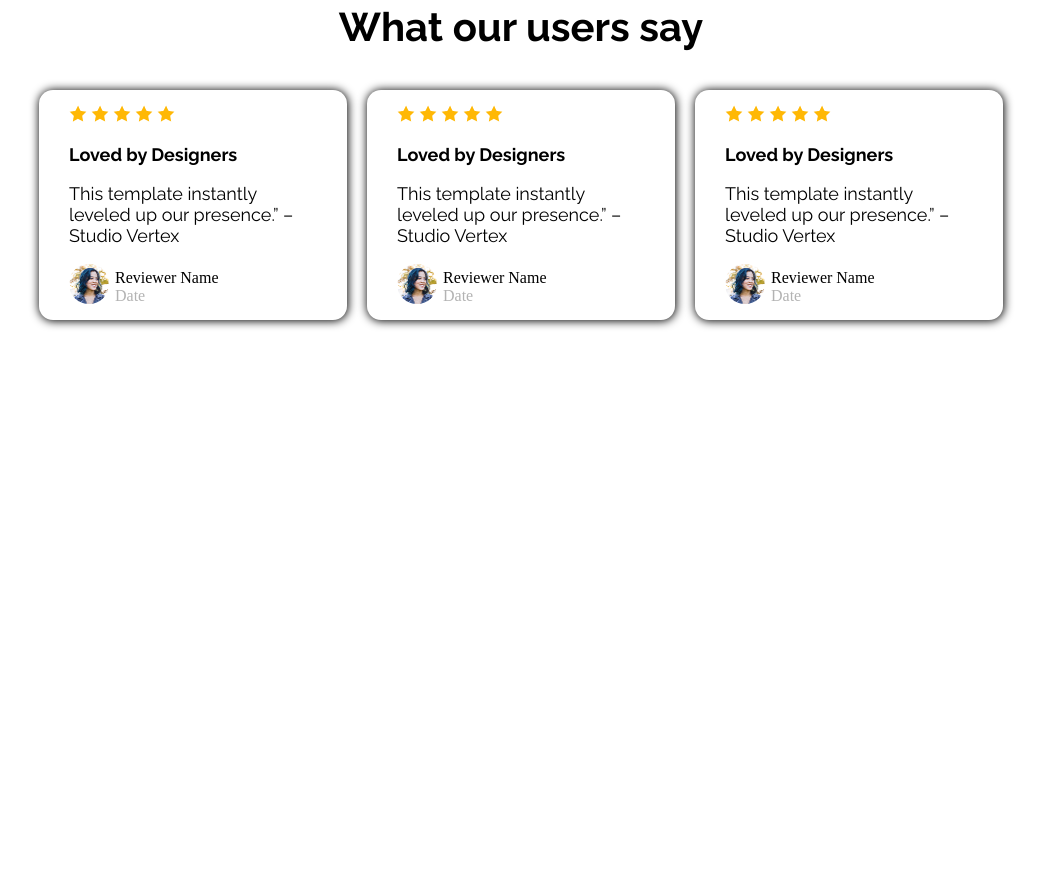
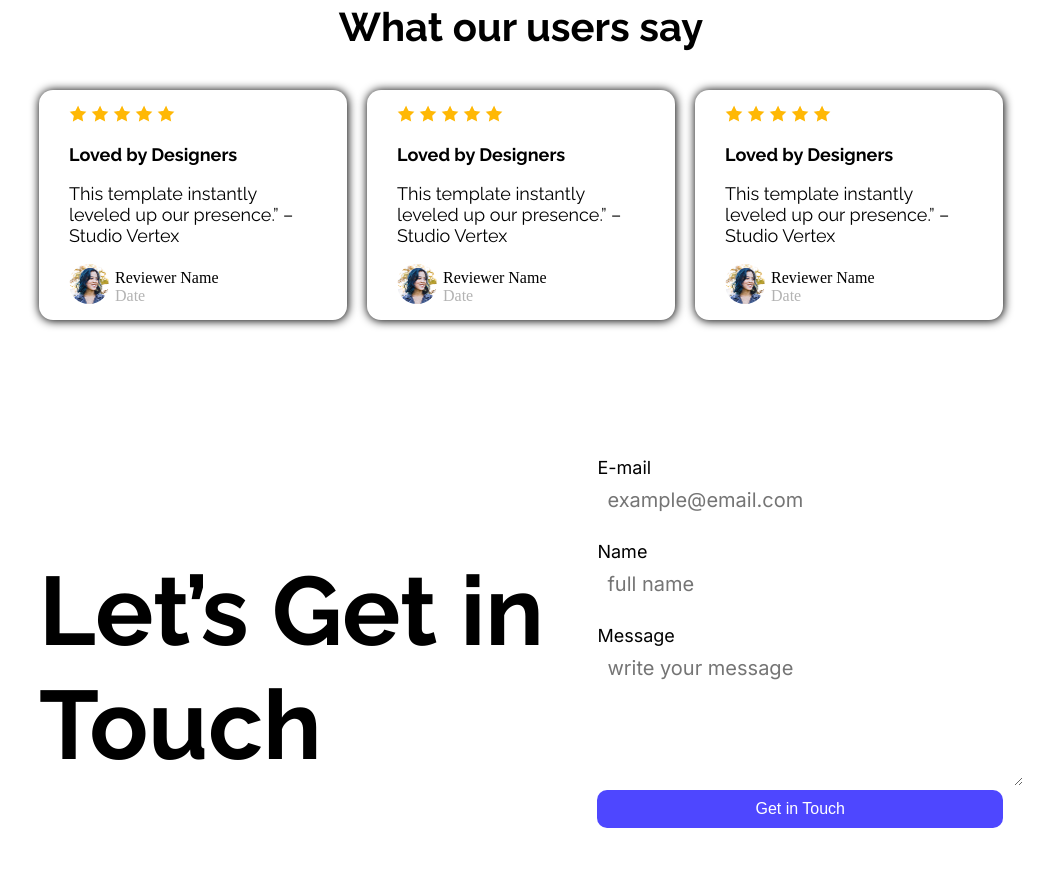
Before and after one commit to FSHimel/B12A01-landing-launchpad, a plain HTML site: page index.html in a window 1280 px wide. Shown: the part 1905-2787 px from the top of the page, without its empty margins (119-1172 px from the left). Before the commit the page ends 2362 px from the top, so only its background shows below. Drawn offline with Linux system fonts and the light colour scheme.

Commit message:
main section added

```diff
--- a/index.html
+++ b/index.html
@@ -120,6 +120,21 @@
             </div>
         </div>
         </div>
+
+        <!-- LAST MAIN SECT -->
+
+        <div class="finish">
+            <p>Let’s Get in Touch</p>
+            <div class="form">
+                <label for="w">E-mail</label><br>
+                <input type="email" placeholder="example@email.com"><br>
+                <label for="w">Name</label><br>
+                <input type="text" placeholder="full name"><br>
+                <label for="w">Message</label><br>
+                <textarea name="" id="" cols="35" rows="5" placeholder="write your message"></textarea>
+                <button class="get_in_touch btn">Get in Touch</button>
+            </div>
+        </div>
     </main>
 
     <footer>
--- a/styles/style.css
+++ b/styles/style.css
@@ -174,6 +174,56 @@ header{
 .date{
     color: rgb(179, 179, 179);
 }
+.finish{
+    margin: 92px 150px 14px 150px;
+    max-width: 1140px;
+    display: flex;
+    justify-content: space-between;
+}
+.finish p{
+    font-family: "Raleway", sans-serif;
+    font-size: 97px;
+    font-weight: bold;
+}
+label{
+    font-family: "Inter", sans-serif;
+    font-size: 18px;
+}
+input[type="text"]{
+    font-family: "Inter", sans-serif;
+    padding: 10px;
+    font-size: 20px;
+    width: 100%;
+    margin-bottom: 19px;
+    border-radius: 10px;
+    border: none;
+}
+input[type="email"]{
+    font-family: "Inter", sans-serif;
+    padding: 10px;
+    font-size: 20px;
+    width: 100%;
+    margin-bottom: 19px;
+    border-radius: 10px;
+    border: none;
+}
+textarea{
+    font-family: "Inter", sans-serif;
+    padding: 10px;
+    font-size: 20px;
+    width: 100%;
+    border-radius: 10px;
+    border: none;
+}
+.get_in_touch{
+    font-size: 16px;
+    padding: 10px 15px;
+    background-color: #4E47FF;
+    color: #ffffff;
+    border: 0px;
+    border-radius: 10px;
+    width: 100%;
+}
 /*hover effect */
 .btn:hover{
     background-color: rgb(129, 241, 10);
```
